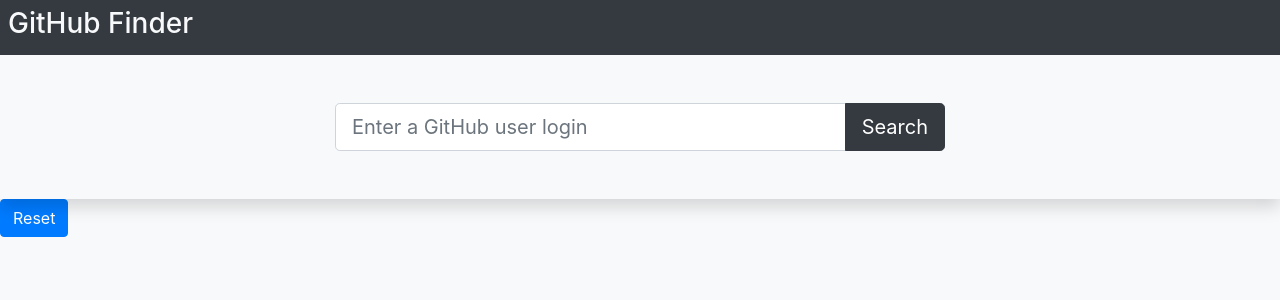
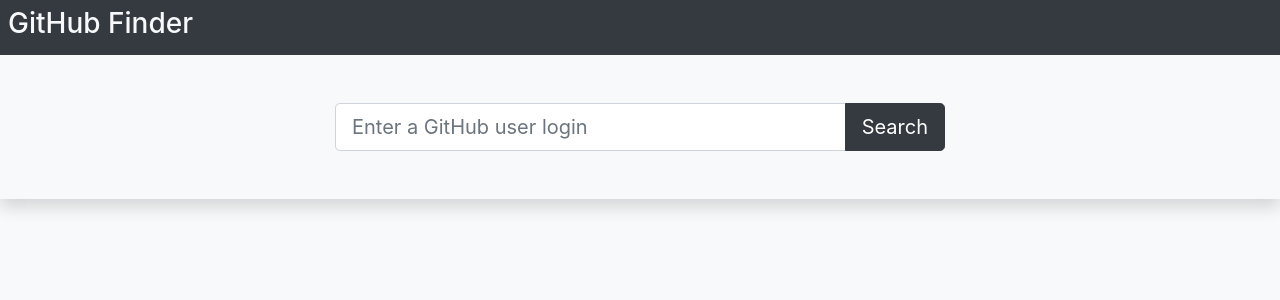
Before and after one commit to TribusK2/github-search, an Angular app: page /search/repos in a window 1280 px wide. Shown: the top 300 px of the page. Built offline with nearby package versions, Linux system fonts and the light colour scheme.

Commit message:
Some bug fixed

```diff
--- a/src/app/repos-search/repos-search.component.html
+++ b/src/app/repos-search/repos-search.component.html
@@ -39,10 +39,3 @@
 </div>
 <!-- repo list content end -->
 <!-- repo list end -->
-
-<p *ngFor="let alert of alerts">
-  <ngb-alert [type]="alert.type" (close)="close(alert)">{{ alert.message }}</ngb-alert>
-</p>
-<p>
-  <button type="button" class="btn btn-primary" (click)="reset()">Reset</button>
-</p>
```
